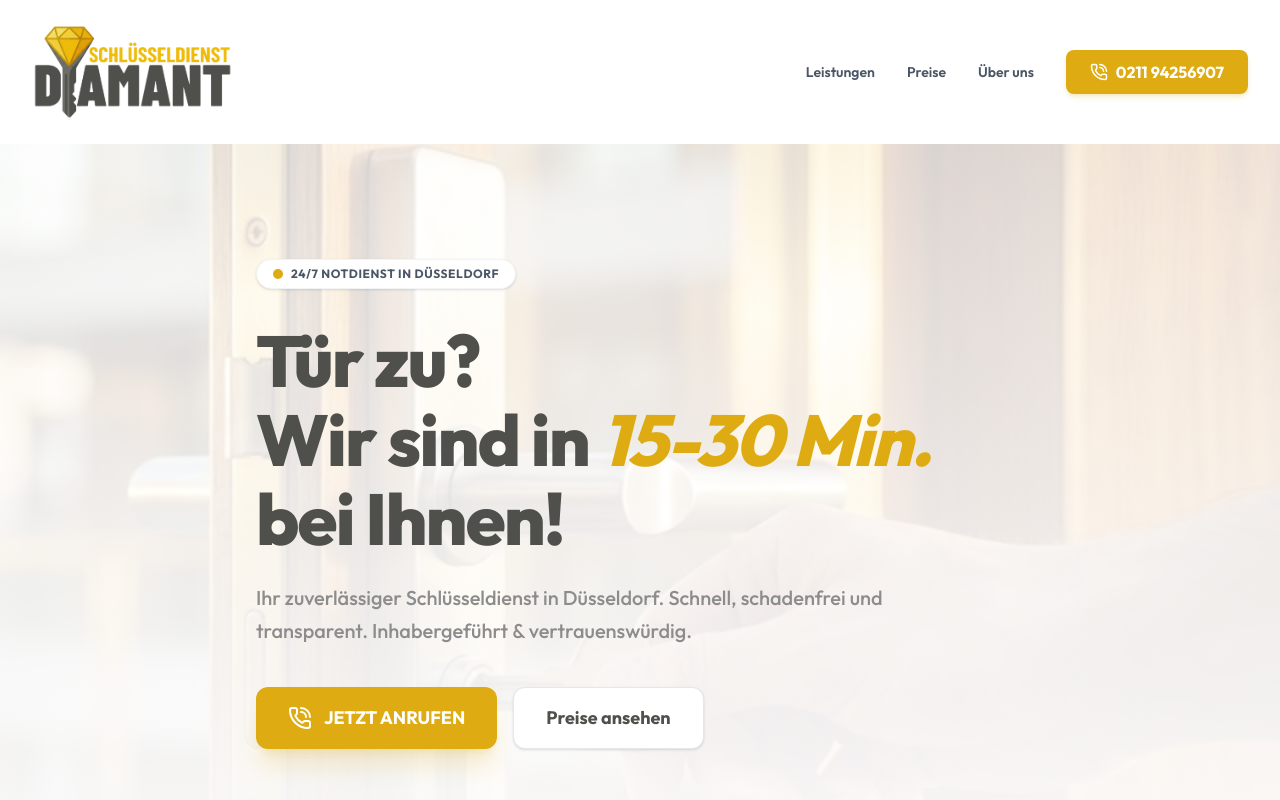
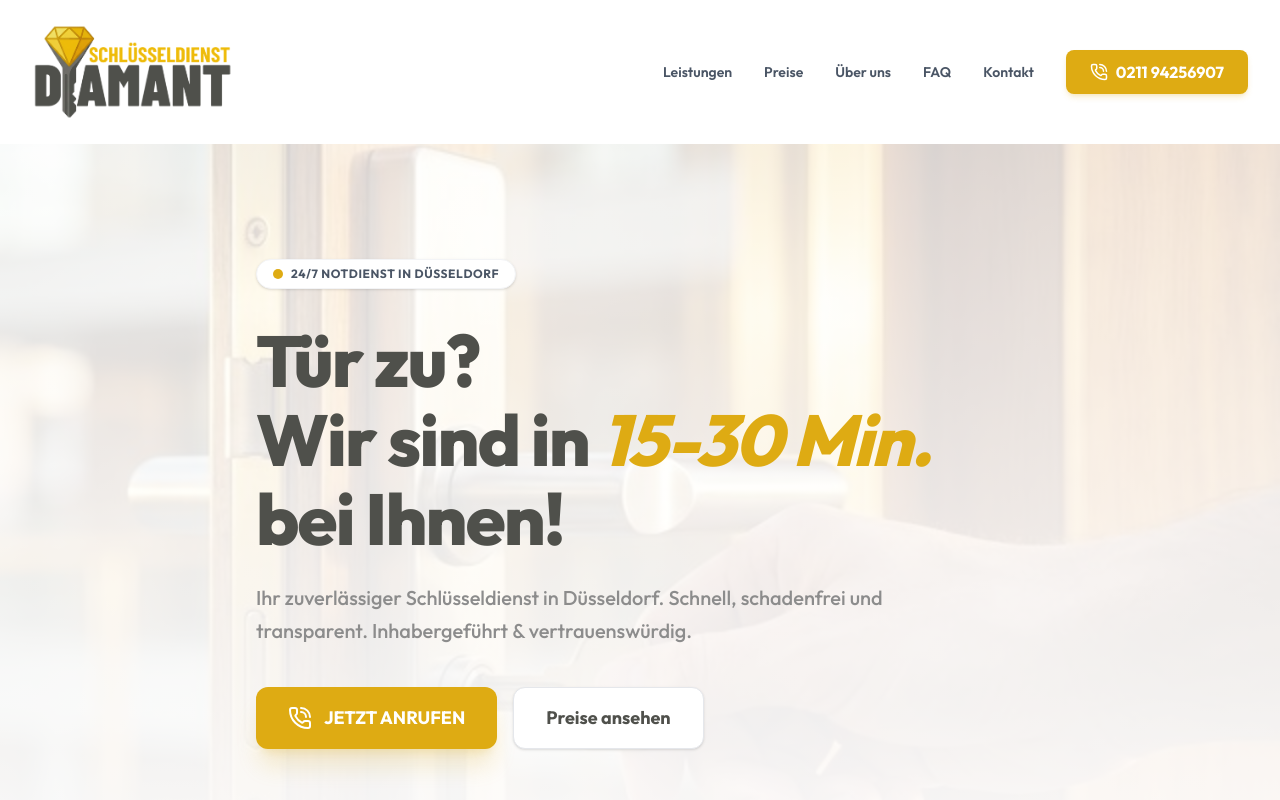
Before and after one commit to Leoquent/diamant, a React (Vite) app: page / in a window 1280 px wide. Shown: the top 800 px of the page. Built offline with nearby package versions, Linux system fonts and the light colour scheme; a web font is replaced by a local one.

Commit message:
Add FAQ + Kontakt to nav, logo scroll-to-top

```diff
--- a/src/App.tsx
+++ b/src/App.tsx
@@ -90,7 +90,7 @@ function App() {
   }, [])
 
   return (
-    <div className="min-h-screen">
+    <div className="min-h-screen" id="top">
       {/* Mobile Sticky CTA */}
       <div className="fixed bottom-6 right-6 z-50 md:hidden">
         <motion.a
@@ -107,18 +107,20 @@ function App() {
       <header className={`sticky top-0 z-40 w-full transition-all duration-300 ${scrolled ? 'glass-effect border-b border-gray-100' : 'bg-transparent'}`}>
         <div className="max-w-7xl mx-auto px-4 sm:px-6 lg:px-8">
           <div className="flex justify-between items-center h-36">
-            <div className="flex items-center">
+            <a href="#top" className="flex items-center">
               <img
-                className="h-24 w-auto"
+                className="h-24 w-auto cursor-pointer"
                 src={logo}
                 alt="Schlüsseldienst Diamant Logo"
               />
-            </div>
+            </a>
 
             <nav className="hidden md:flex items-center gap-8">
               <a href="#leistungen" className="text-sm font-semibold text-gray-600 hover:text-primary transition-colors">Leistungen</a>
               <a href="#preise" className="text-sm font-semibold text-gray-600 hover:text-primary transition-colors">Preise</a>
               <a href="#über-uns" className="text-sm font-semibold text-gray-600 hover:text-primary transition-colors">Über uns</a>
+              <a href="#faq" className="text-sm font-semibold text-gray-600 hover:text-primary transition-colors">FAQ</a>
+              <a href="#kontakt" className="text-sm font-semibold text-gray-600 hover:text-primary transition-colors">Kontakt</a>
               <motion.a
                 whileHover={{ scale: 1.02 }}
                 whileTap={{ scale: 0.98 }}
@@ -151,6 +153,8 @@ function App() {
                 <a href="#leistungen" onClick={() => setIsMenuOpen(false)} className="block text-lg font-semibold text-gray-600">Leistungen</a>
                 <a href="#preise" onClick={() => setIsMenuOpen(false)} className="block text-lg font-semibold text-gray-600">Preise</a>
                 <a href="#über-uns" onClick={() => setIsMenuOpen(false)} className="block text-lg font-semibold text-gray-600">Über uns</a>
+                <a href="#faq" onClick={() => setIsMenuOpen(false)} className="block text-lg font-semibold text-gray-600">FAQ</a>
+                <a href="#kontakt" onClick={() => setIsMenuOpen(false)} className="block text-lg font-semibold text-gray-600">Kontakt</a>
                 <a href="tel:021194256907" className="flex items-center gap-2 bg-primary text-white p-4 rounded-xl font-bold">
                   <PhoneCall size={20} />
                   Jetzt anrufen: 0211 94256907
@@ -440,7 +444,7 @@ function App() {
       </section>
 
       {/* FAQ */}
-      <section className="py-24 bg-white">
+      <section className="py-24 bg-white scroll-mt-40" id="faq">
         <div className="max-w-4xl mx-auto px-4 sm:px-6 lg:px-8">
           <h2 className="text-3xl font-extrabold text-center mb-12">Häufig gestellte Fragen</h2>
           <div className="space-y-4">
@@ -474,7 +478,7 @@ function App() {
       </section>
 
       {/* Contact */}
-      <section className="py-24 bg-background-offset relative">
+      <section className="py-24 bg-background-offset relative scroll-mt-40" id="kontakt">
         <div className="diamond-pattern absolute inset-0"></div>
         <div className="max-w-7xl mx-auto px-4 sm:px-6 lg:px-8 relative z-10">
           <div className="bg-white rounded-3xl overflow-hidden shadow-xl flex flex-col lg:flex-row border border-gray-100">
```
